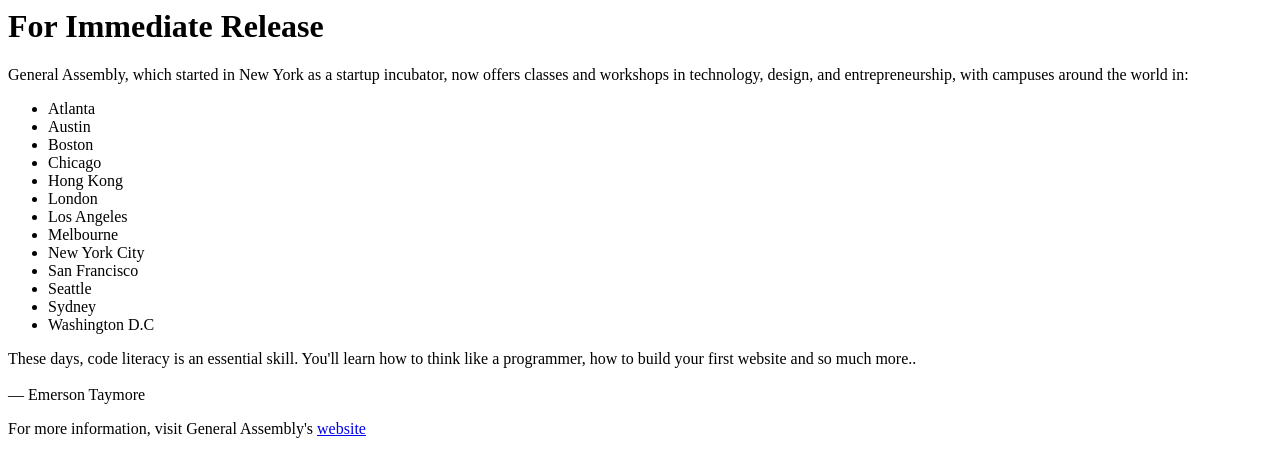
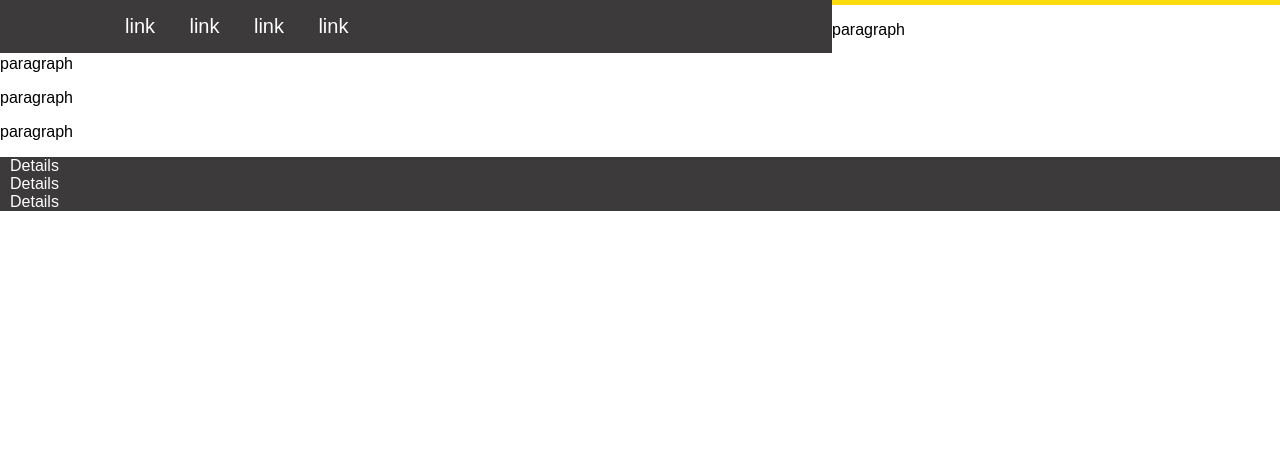
Before and after one commit to Chris-Lopez/FEWD, a plain HTML site: page index.html in a window 1280 px wide. Drawn offline with Linux system fonts and the light colour scheme; files that its build step writes are made by us from their sources.

Commit message:
Add files via upload

```diff
--- a/index.html
+++ b/index.html
@@ -1,32 +1,68 @@
+<!DOCTYPE html>
+
+<html lang="en">
+<head>
+    <meta charset="utf-8">
+    <meta http-equiv="X-UA-Compatible" content="IE=edge">
+    <meta name="description" content="">
+    <meta name="viewport" content="width=device-width, initial-scale=1">
+
+    <title></title>
+
+    <link rel="stylesheet" href="css/normalize.css">
+    <link rel="stylesheet" href="css/main.css">
+</head>
+<header>
+	<nav>
+		<ul>
+			<li><a href="title">link</a></li>
+			<li><a href="title">link</a></li>
+			<li><a href="title">link</a></li>
+			<li><a href="title">link</a></li>
+		</ul>
+	</nav>
+				<div class="hamburger">
+					 <div class="line"></div>
+   					 <div class="line"></div>
+   					 <div class="line"></div>
+				</div>
+
+</header>
+<body>
+	<div class="hero">
+
+	</div>
+	<section>
+		<article>
+			<p> paragraph </p>
+		</article>
+
+		<article>
+			<p> paragraph </p>
+		</article>
+
+		<article>
+			<p> paragraph </p>
+		</article>
+
+		<article>
+			<p> paragraph </p>
+		</article>
+	</section>
+
+<footer>
+
+	<div>
+		Details
+	</div>
+	<div>
+		Details
+	</div>
+	<div>
+		Details
+	</div>
 
 
-<html>
-
-<h1>For Immediate Release</h1>
-
-<p>General Assembly, which started in New York as a startup incubator, now offers classes and workshops in technology, design, and entrepreneurship, with campuses around the world in:</p>
-
-<ul>
-<li>Atlanta</li>
-<li>Austin</li>
-<li>Boston</li>
-<li>Chicago</li>
-<li>Hong Kong</li>
-<li>London</li>
-<li>Los Angeles</li>
-<li>Melbourne</li>
-<li>New York City</li>
-<li>San Francisco</li>
-<li>Seattle</li>
-<li>Sydney</li>
-<li>Washington D.C</li>
-
-</ul>
-
-<p>These days, code literacy is an essential skill. You'll learn how to think like a programmer, how to build your first website and so much more..
-<br>
-<br>&mdash; Emerson Taymore </p>
-
-<p>For more information, visit General Assembly's <a href="(https://generalassemb.ly/"> website </a></p>
-
+</footer>
+</body>
 </html>
```
